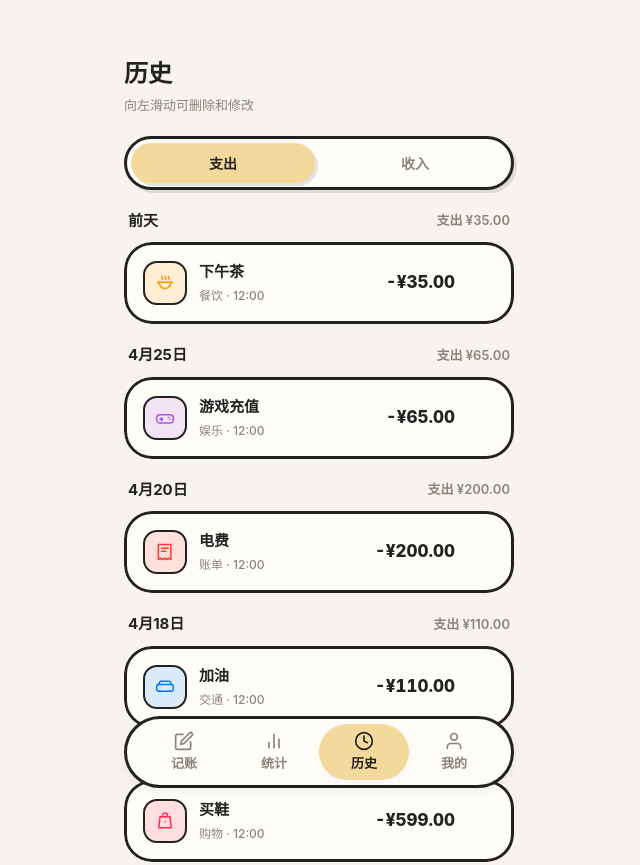
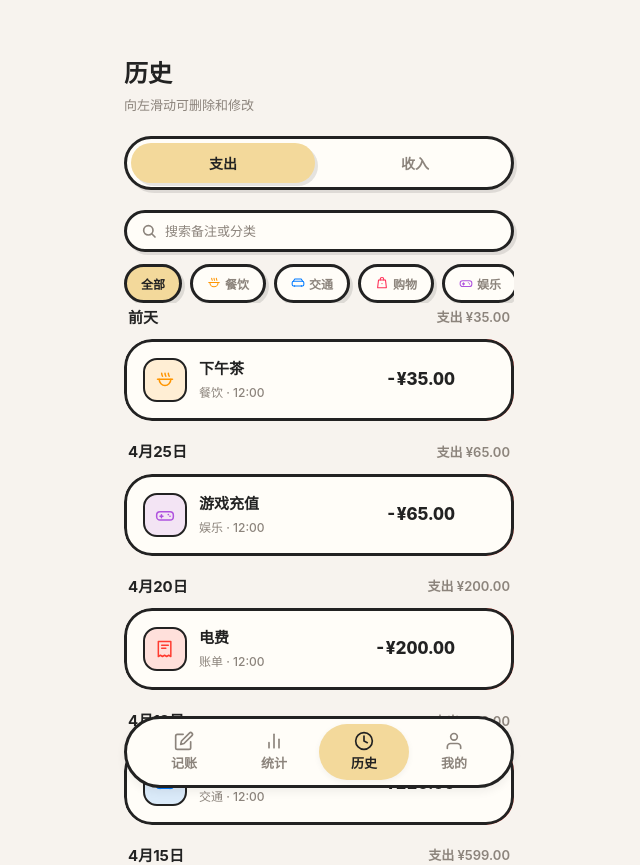
Before and after one commit to wuziwei23/Tally, a React (Vite) app: page /history in a window 1280 px wide. Shown: the top 865 px of the page, without its empty margins (321-961 px from the left). Built offline with nearby package versions, Linux system fonts and the light colour scheme.

Commit message:
在历史界面新增分类筛查功能

```diff
--- a/src/pages/HistoryPage.css
+++ b/src/pages/HistoryPage.css
@@ -18,6 +18,107 @@
   font-size: 13px;
   color: var(--text-gray);
   font-weight: 500;
+}
+
+/* Filter Bar */
+.hist__filter-bar {
+  display: flex;
+  flex-direction: column;
+  gap: 12px;
+  margin-bottom: 4px;
+}
+
+/* Search Input */
+.hist__search {
+  display: flex;
+  align-items: center;
+  gap: 8px;
+  padding: 10px 14px;
+  background: var(--bg-card);
+  border: var(--border-width) solid var(--border);
+  border-radius: var(--r-full);
+  box-shadow: var(--shadow-sm);
+}
+
+.hist__search-icon {
+  flex-shrink: 0;
+  color: var(--text-gray);
+}
+
+.hist__search-input {
+  flex: 1;
+  border: none;
+  background: none;
+  font-size: 13px;
+  font-weight: 600;
+  font-family: var(--font);
+  color: var(--text-dark);
+  outline: none;
+}
+
+.hist__search-input::placeholder {
+  color: var(--text-gray);
+  font-weight: 500;
+}
+
+.hist__search-clear {
+  display: flex;
+  align-items: center;
+  justify-content: center;
+  width: 22px;
+  height: 22px;
+  border: none;
+  border-radius: var(--r-full);
+  background: var(--bg-page);
+  color: var(--text-gray);
+  cursor: pointer;
+  padding: 0;
+  flex-shrink: 0;
+}
+
+.hist__search-clear:active {
+  transform: scale(0.9);
+}
+
+/* Category Filter */
+.hist__cat-filter {
+  display: flex;
+  gap: 8px;
+  overflow-x: auto;
+  -webkit-overflow-scrolling: touch;
+  scrollbar-width: none;
+}
+
+.hist__cat-filter::-webkit-scrollbar {
+  display: none;
+}
+
+.hist__cat-btn {
+  display: inline-flex;
+  align-items: center;
+  gap: 4px;
+  flex-shrink: 0;
+  padding: 8px 14px;
+  border: var(--border-width) solid var(--border);
+  border-radius: var(--r-full);
+  background: var(--bg-card);
+  font-size: 12px;
+  font-weight: 700;
+  font-family: var(--font);
+  color: var(--text-gray);
+  cursor: pointer;
+  box-shadow: var(--shadow-sm);
+  transition: all 0.2s;
+  white-space: nowrap;
+}
+
+.hist__cat-btn:active {
+  transform: scale(0.96);
+}
+
+.hist__cat-btn--active {
+  background: var(--bg-yellow);
+  color: var(--text-dark);
 }
 
 /* Empty */
--- a/src/pages/HistoryPage.jsx
+++ b/src/pages/HistoryPage.jsx
@@ -1,19 +1,46 @@
-import { useState, useMemo } from 'react';
+import { useState, useMemo, useCallback } from 'react';
 import { useNavigate } from 'react-router-dom';
 import { useBills, useBillActions } from '../hooks/useBill';
+import { expenseCategories, incomeCategories, getCategoryById } from '../data/categories';
+import CategoryIcon from '../components/common/CategoryIcon';
 import HistoryTabs from '../components/history/HistoryTabs';
 import HistorySection from '../components/history/HistorySection';
 import './HistoryPage.css';
+
+const initialFilters = {
+  category: 'all',
+  type: 'expense',
+  keyword: '',
+  dateRange: null,
+  amountRange: null,
+  accountId: 'all',
+};
 
 export default function HistoryPage() {
   const transactions = useBills();
   const { deleteBill } = useBillActions();
   const navigate = useNavigate();
-  const [type, setType] = useState('expense');
+  const [filters, setFilters] = useState(initialFilters);
   const [deletingId, setDeletingId] = useState(null);
 
+  const categories = filters.type === 'expense' ? expenseCategories : incomeCategories;
+
+  const updateFilter = useCallback((key, value) => {
+    setFilters(prev => ({ ...prev, [key]: value }));
+  }, []);
+
   const grouped = useMemo(() => {
-    const filtered = transactions.filter(t => t.type === type);
+    const kw = filters.keyword.trim().toLowerCase();
+    const filtered = transactions.filter(t => {
+      if (t.type !== filters.type) return false;
+      if (filters.category !== 'all' && t.categoryId !== filters.category) return false;
+      if (kw) {
+        const catName = getCategoryById(t.categoryId).name;
+        const note = t.note || '';
+        if (!note.toLowerCase().includes(kw) && !catName.toLowerCase().includes(kw)) return false;
+      }
+      return true;
+    });
     const map = {};
     for (const t of filtered) {
       if (!map[t.date]) map[t.date] = [];
@@ -22,7 +49,11 @@ export default function HistoryPage() {
     return Object.entries(map)
       .sort(([a], [b]) => b.localeCompare(a))
       .map(([date, txns]) => ({ date, txns }));
-  }, [transactions, type]);
+  }, [transactions, filters]);
+
+  function handleTypeChange(newType) {
+    setFilters(prev => ({ ...prev, type: newType, category: 'all' }));
+  }
 
   function handleEdit(txn) {
     navigate(`/add?edit=${txn.id}`);
@@ -49,12 +80,62 @@ export default function HistoryPage() {
           <p className="hist__sub">向左滑动可删除和修改</p>
         </div>
 
-        <HistoryTabs value={type} onChange={setType} />
+        <HistoryTabs value={filters.type} onChange={handleTypeChange} />
+
+        <div className="hist__filter-bar">
+          <div className="hist__search">
+            <svg className="hist__search-icon" width="16" height="16" viewBox="0 0 24 24" fill="none" stroke="currentColor" strokeWidth="2.5" strokeLinecap="round" strokeLinejoin="round">
+              <circle cx="11" cy="11" r="7" />
+              <line x1="16.5" y1="16.5" x2="21" y2="21" />
+            </svg>
+            <input
+              className="hist__search-input"
+              type="text"
+              placeholder="搜索备注或分类"
+              value={filters.keyword}
+              onChange={e => updateFilter('keyword', e.target.value)}
+            />
+            {filters.keyword && (
+              <button className="hist__search-clear" onClick={() => updateFilter('keyword', '')}>
+                <svg width="14" height="14" viewBox="0 0 24 24" fill="none" stroke="currentColor" strokeWidth="2.5">
+                  <line x1="18" y1="6" x2="6" y2="18" /><line x1="6" y1="6" x2="18" y2="18" />
+                </svg>
+              </button>
+            )}
+          </div>
+
+          <div className="hist__cat-filter">
+            <button
+              className={`hist__cat-btn ${filters.category === 'all' ? 'hist__cat-btn--active' : ''}`}
+              onClick={() => updateFilter('category', 'all')}
+            >
+              全部
+            </button>
+            {categories.map(cat => (
+              <button
+                key={cat.id}
+                className={`hist__cat-btn ${filters.category === cat.id ? 'hist__cat-btn--active' : ''}`}
+                onClick={() => updateFilter('category', cat.id)}
+              >
+                <CategoryIcon categoryId={cat.id} size={14} color={filters.category === cat.id ? 'var(--text-dark)' : cat.color} />
+                <span>{cat.name}</span>
+              </button>
+            ))}
+          </div>
+        </div>
 
         {grouped.length === 0 ? (
           <div className="hist__empty">
-            <div className="hist__empty-badge">还没有账单</div>
-            <p className="hist__empty-main">先去记一笔吧</p>
+            <div className="hist__empty-badge">
+              {filters.category !== 'all' || filters.keyword
+                ? '没有匹配的账单'
+                : '还没有账单'}
+            </div>
+            <p className="hist__empty-main">
+              {filters.category !== 'all' || filters.keyword
+                ? '换个筛选条件试试'
+                : '先去记一笔吧'}
+            </p>
           </div>
         ) : (
           grouped.map(({ date, txns }) => (
@@ -62,7 +143,7 @@ export default function HistoryPage() {
               key={date}
               date={date}
               txns={txns}
-              type={type}
+              type={filters.type}
               onDelete={handleRequestDelete}
               onEdit={handleEdit}
             />
```
